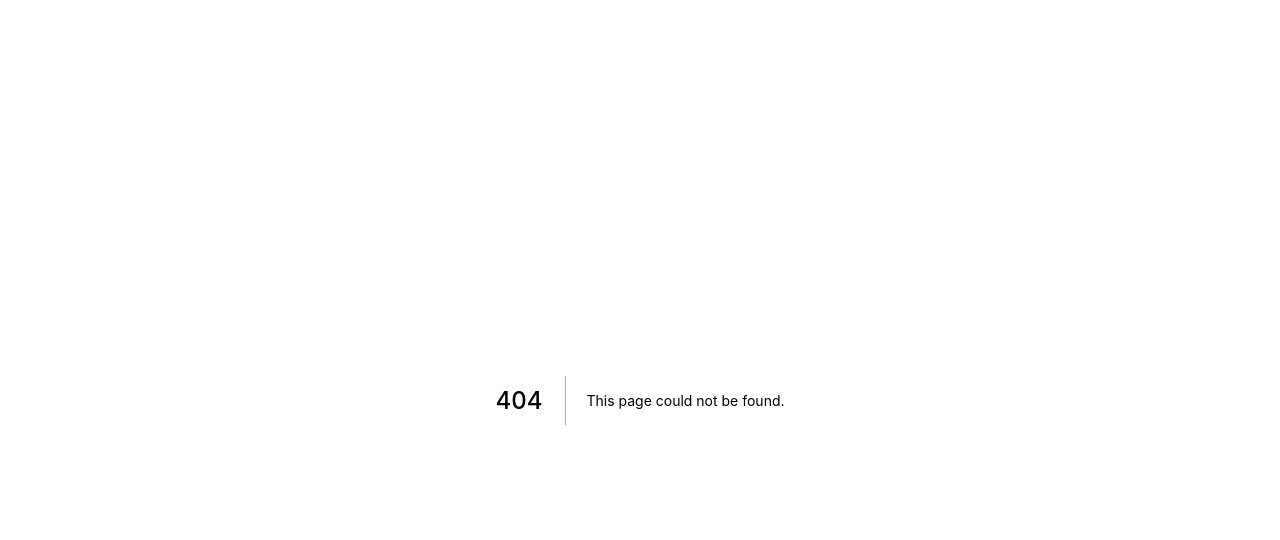
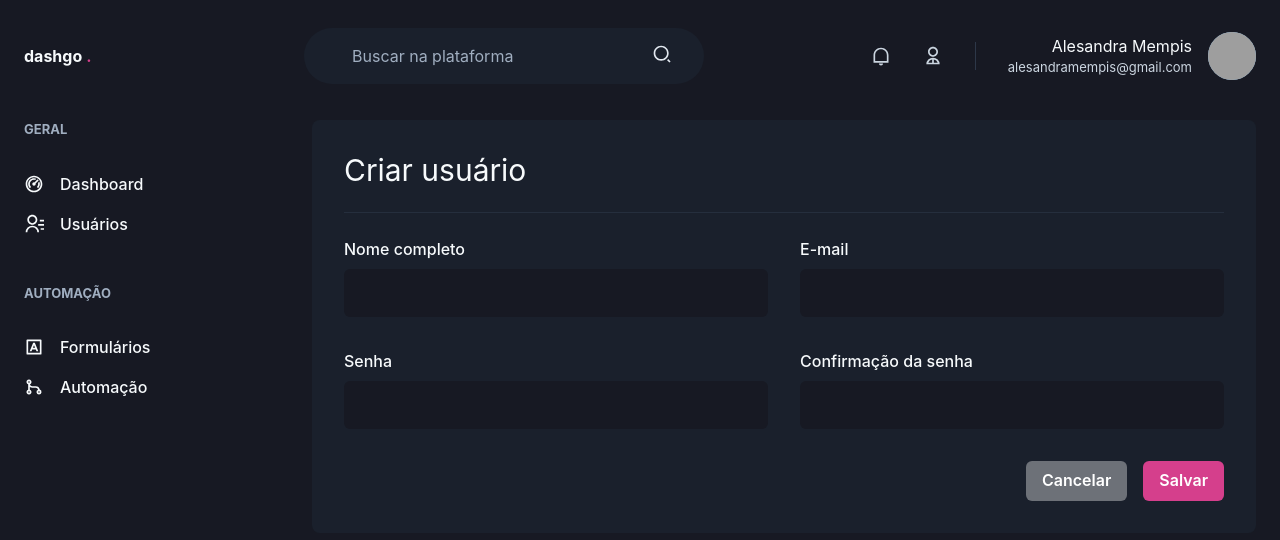
Before and after one commit to alesandraisla/ignite-dashgo-rocketseat, a Next.js app: page /Users/create in a window 1280 px wide. Before the commit this address had no page. Shown: the top 540 px of the page. Built offline with nearby package versions, Linux system fonts and the light colour scheme; grey boxes are pictures that could not be loaded.

Commit message:
Página form de usuário

```diff
--- /dev/null
+++ b/src/pages/Users/create.tsx
@@ -0,0 +1,43 @@
+import { Box, Button, Checkbox, Flex, Heading, Icon, Table, Tbody, Td, Th, Thead, Tr, Text, Divider, VStack, SimpleGrid, HStack } from "@chakra-ui/react";
+import { RiAddLine, RiPencilLine } from "react-icons/ri";
+import { Input } from "../../components/Form/Input";
+import { Header } from "../../components/Header";
+import { Pagination } from "../../components/Pagination";
+import { Sidebar } from "../../components/Sidebar";
+
+export default function UserCreate() {
+    return(
+        <Box>
+            <Header />
+            <Flex
+                w="100%"
+                my="6"
+                maxWidth={1480}
+                mx="auto"
+                px="6"
+            >
+                <Sidebar />
+                <Box flex="1" borderRadius={8} bg="gray.800" p="8">
+                    <Heading size="lg" fontWeight="normal">Criar usuário</Heading>
+                    <Divider my="6" borderColor="gray.700" />
+                    <VStack spacing="8">
+                        <SimpleGrid minChildWidth="240px" spacing="8" w="100%">
+                            <Input name="name" label="Nome completo" />
+                            <Input name="email" type="email" label="E-mail" />
+                        </SimpleGrid>
+                        <SimpleGrid minChildWidth="240px" spacing="8" w="100%">
+                            <Input name="password" type="type" label="Senha" />
+                            <Input name="password_confirmation" type="password" label="Confirmação da senha" />
+                        </SimpleGrid>
+                    </VStack>
+                    <Flex mt="8" justify="flex-end">
+                        <HStack spacing="4">
+                            <Button colorScheme="whiteAlpha">Cancelar</Button>
+                            <Button colorScheme="pink">Salvar</Button>
+                        </HStack>
+                    </Flex>
+                </Box>
+            </Flex>
+        </Box>
+    )
+}
```
